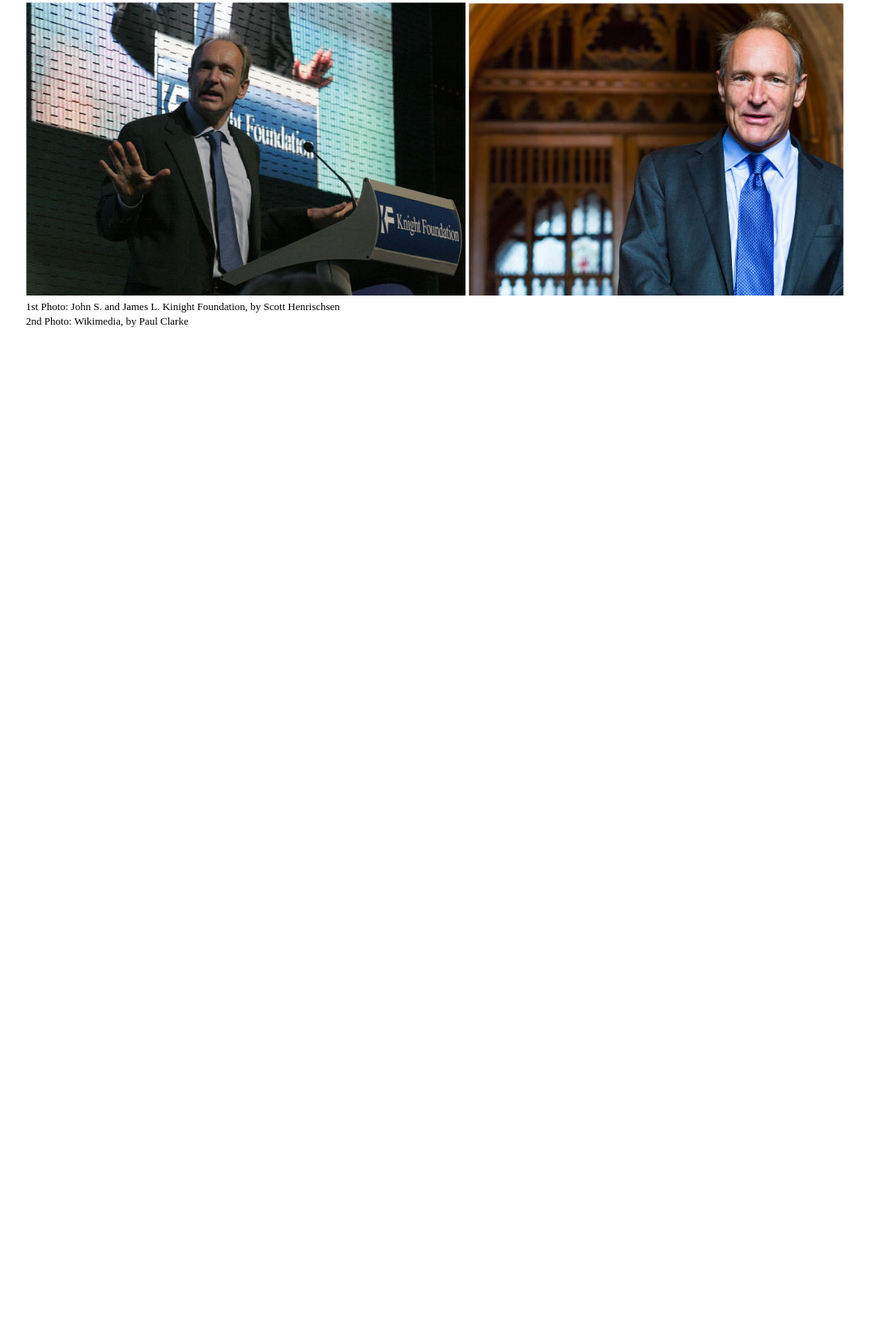
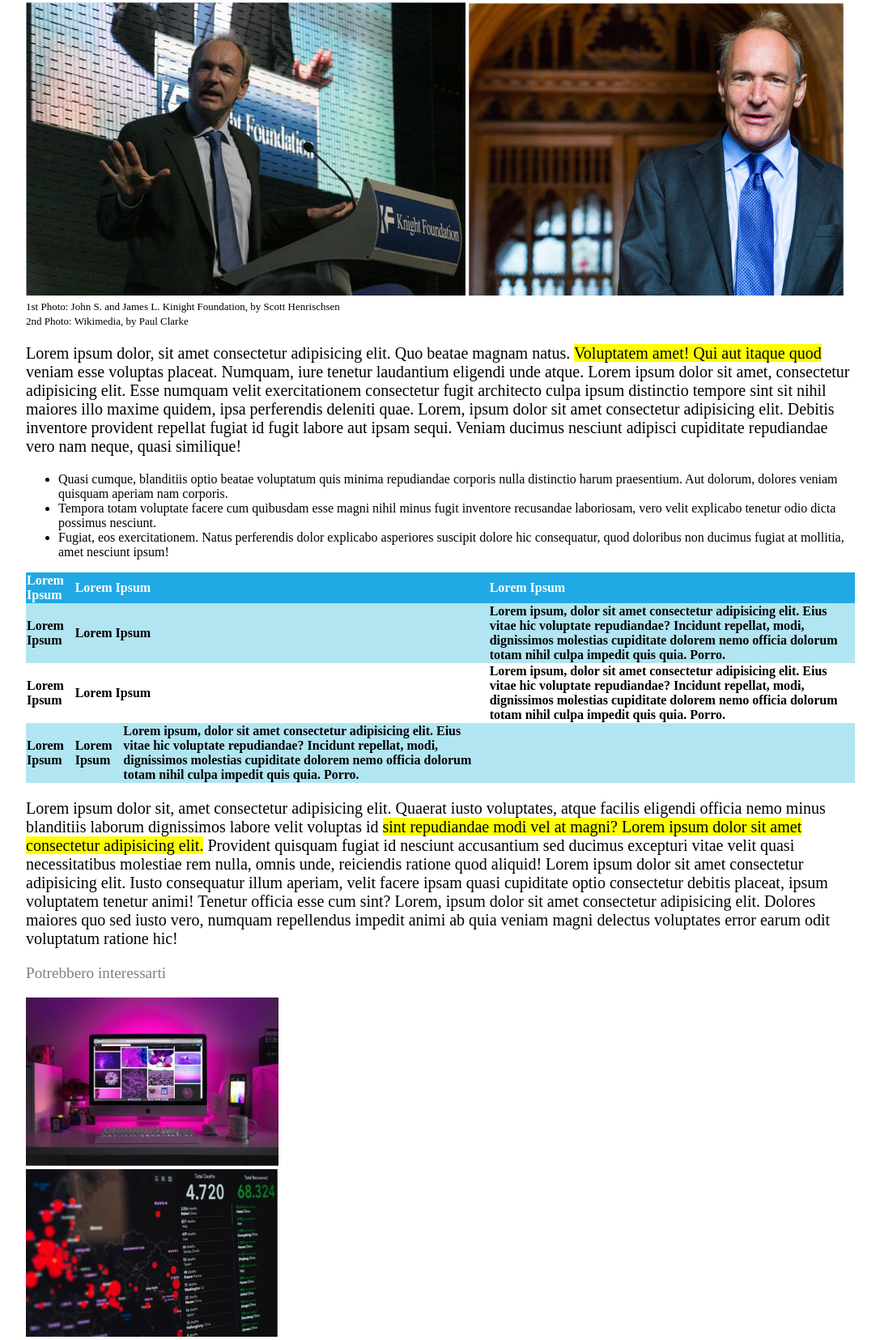
Before and after one commit to Giacomo-Paolini/html-css-booleaner, a plain HTML site: page index.html in a window 1280 px wide. Shown: the part 371-2026 px from the top of the page at 81% size, without its empty margins (96-1183 px from the left). Before the commit the page ends 800 px from the top, so only its background shows below. Drawn offline with Linux system fonts and the light colour scheme.

Commit message:
Main e footer

```diff
--- a/css/style.css
+++ b/css/style.css
@@ -51,3 +51,24 @@ h1 {
 .description {
     font-size: small;
 }
+
+p {
+    font-size: 20px;
+}
+
+thead {
+    color: white;
+    background-color: #20A9E5;
+}
+table {
+    border-collapse: collapse;
+    background-color: #B1E5F2;
+}
+
+.bianco {
+    background-color: white;
+}
+
+th {
+    text-align: left;
+}
--- a/index.html
+++ b/index.html
@@ -33,9 +33,52 @@
                 <span class="description">1st Photo: John S. and James L. Kinight Foundation, by Scott Henrischsen</span><br>
                 <span class="description">2nd Photo: Wikimedia, by Paul Clarke</span>
 
+                <!-- Testo -->
+                <p>Lorem ipsum dolor, sit amet consectetur adipisicing elit. Quo beatae magnam natus. <mark>Voluptatem amet! Qui aut itaque quod</mark> veniam esse voluptas placeat. Numquam, iure tenetur laudantium eligendi unde atque. Lorem ipsum dolor sit amet, consectetur adipisicing elit. Esse numquam velit exercitationem consectetur fugit architecto culpa ipsum distinctio tempore sint sit nihil maiores illo maxime quidem, ipsa perferendis deleniti quae. Lorem, ipsum dolor sit amet consectetur adipisicing elit. Debitis inventore provident repellat fugiat id fugit labore aut ipsam sequi. Veniam ducimus nesciunt adipisci cupiditate repudiandae vero nam neque, quasi similique!</p>
+
+                <ul>
+                    <li>Quasi cumque, blanditiis optio beatae voluptatum quis minima repudiandae corporis nulla distinctio harum praesentium. Aut dolorum, dolores veniam quisquam aperiam nam corporis.</li>
+                    <li>Tempora totam voluptate facere cum quibusdam esse magni nihil minus fugit inventore recusandae laboriosam, vero velit explicabo tenetur odio dicta possimus nesciunt.</li>
+                    <li>Fugiat, eos exercitationem. Natus perferendis dolor explicabo asperiores suscipit dolore hic consequatur, quod doloribus non ducimus fugiat at mollitia, amet nesciunt ipsum!</li>
+                </ul>
+                <div>
+                    <table>
+                        <thead>
+                            <tr>
+                                <th colspan="2">Lorem Ipsum</th>
+                                <th colspan="2">Lorem Ipsum</th>
+                                <th>Lorem Ipsum</th>
+                            </tr>
+                        </thead>
+                        <tbody>
+                            <tr>
+                                <th colspan="2">Lorem Ipsum</th>
+                                <th colspan="2">Lorem Ipsum</th>
+                                <th>Lorem ipsum, dolor sit amet consectetur adipisicing elit. Eius vitae hic voluptate repudiandae? Incidunt repellat, modi, dignissimos molestias cupiditate dolorem nemo officia dolorum totam nihil culpa impedit quis quia. Porro.</th>
+                            </tr>
+                            <tr>
+                                <th colspan="2" class="bianco">Lorem Ipsum</th>
+                                <th colspan="2" class="bianco">Lorem Ipsum</th>
+                                <th class="bianco">Lorem ipsum, dolor sit amet consectetur adipisicing elit. Eius vitae hic voluptate repudiandae? Incidunt repellat, modi, dignissimos molestias cupiditate dolorem nemo officia dolorum totam nihil culpa impedit quis quia. Porro.</th>
+                            </tr>
+                            <tr>
+                                <th colspan="2">Lorem Ipsum</th>
+                                <th>Lorem Ipsum</th>
+                                <th>Lorem ipsum, dolor sit amet consectetur adipisicing elit. Eius vitae hic voluptate repudiandae? Incidunt repellat, modi, dignissimos molestias cupiditate dolorem nemo officia dolorum totam nihil culpa impedit quis quia. Porro.</th>
+                            </tr>
+                        </tbody>
+                    </table>
+                </div>
+                <p>Lorem ipsum dolor sit, amet consectetur adipisicing elit. Quaerat iusto voluptates, atque facilis eligendi officia nemo minus blanditiis laborum dignissimos labore velit voluptas id <mark>sint repudiandae modi vel at magni? Lorem ipsum dolor sit amet consectetur adipisicing elit.</mark> Provident quisquam fugiat id nesciunt accusantium sed ducimus excepturi vitae velit quasi necessitatibus molestiae rem nulla, omnis unde, reiciendis ratione quod aliquid! Lorem ipsum dolor sit amet consectetur adipisicing elit. Iusto consequatur illum aperiam, velit facere ipsam quasi cupiditate optio consectetur debitis placeat, ipsum voluptatem tenetur animi! Tenetur officia esse cum sint? Lorem, ipsum dolor sit amet consectetur adipisicing elit. Dolores maiores quo sed iusto vero, numquam repellendus impedit animi ab quia veniam magni delectus voluptates error earum odit voluptatum ratione hic!</p>
             </main>
             <footer>
-
+                <p class="sottotitolo">Potrebbero interessarti</p>
+                <div>
+                    <img src="./img/monitor.jpg">
+                </div>
+                <div>
+                    <img src="./img/graph.jpg">
+                </div>
             </footer>
         </div>
     </div>
```
